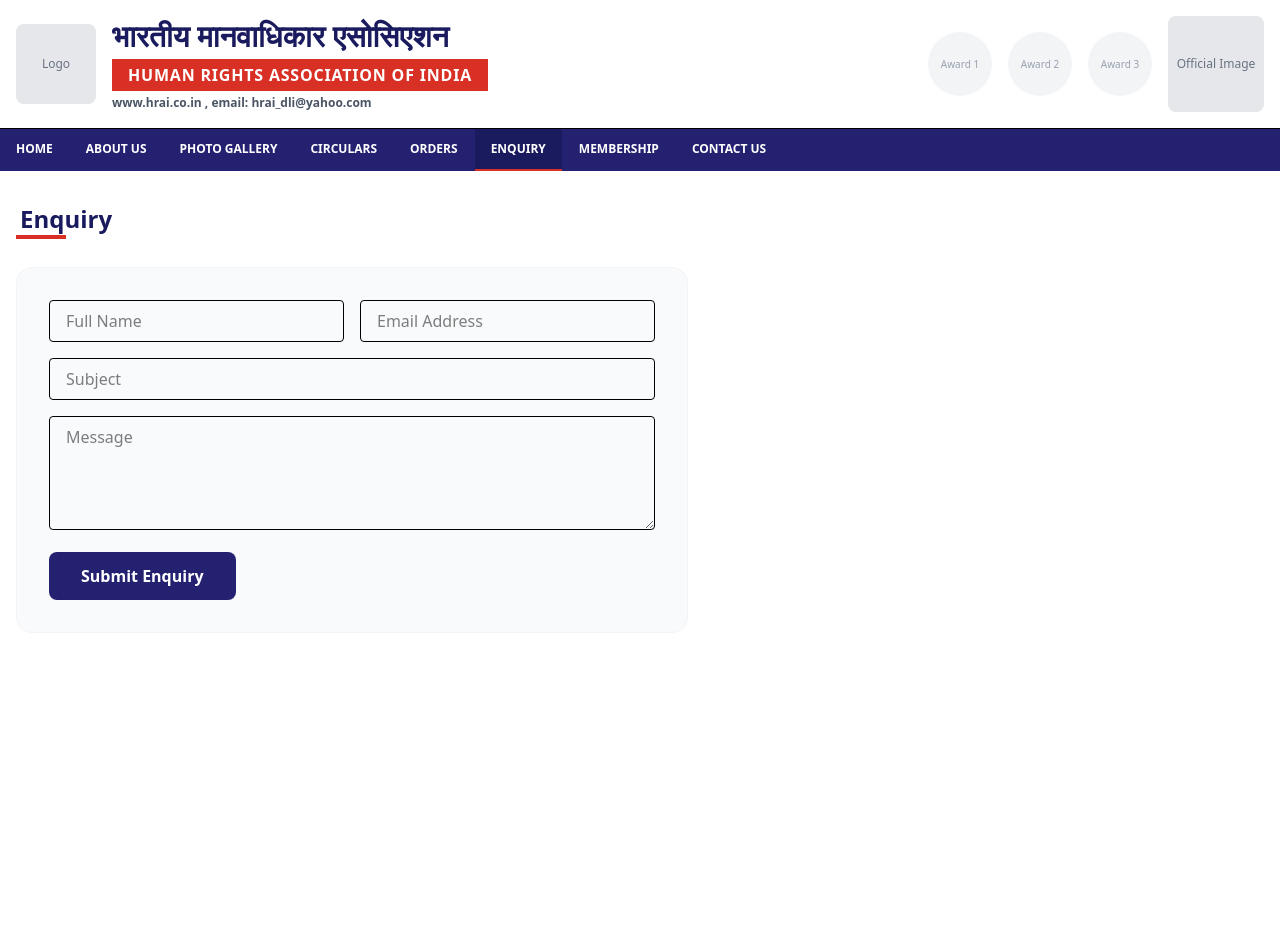
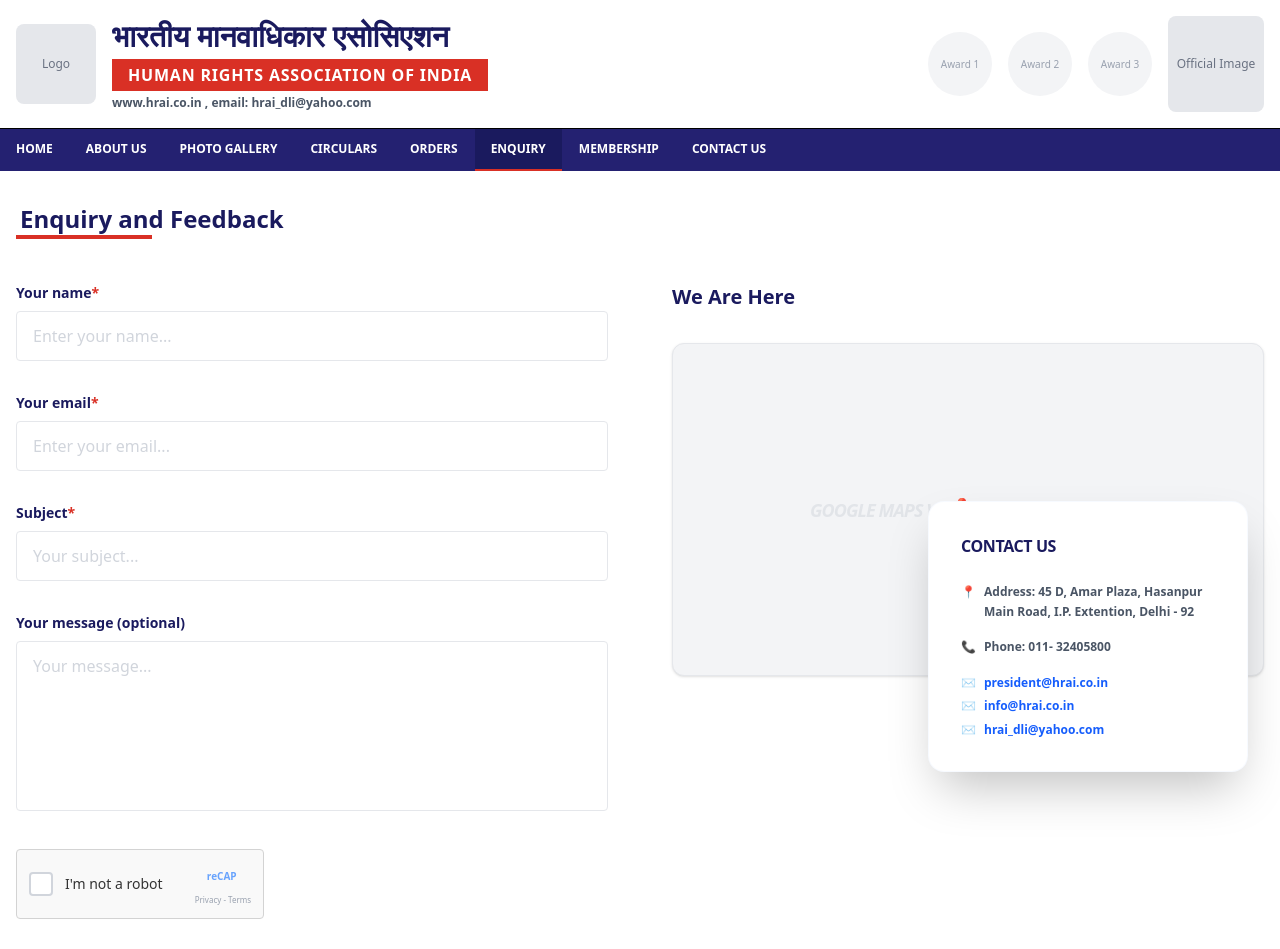
Before and after one commit to SyraSys/HRAOI, a Next.js app: page /enquiry in a window 1280 px wide. Shown: the top 949 px of the page. Built offline with nearby package versions, Linux system fonts and the light colour scheme.

Commit message:
update enquiry page

```diff
--- a/app/enquiry/page.tsx
+++ b/app/enquiry/page.tsx
@@ -1,20 +1,127 @@
+"use client";
+
+import Image from "next/image";
+
 export default function Enquiry() {
     return (
-        <div className="bg-white min-h-screen container mx-auto px-4 py-8">
-            <h2 className="text-2xl font-bold text-[#1a1a5e] mb-8 inline-block relative px-1">
-                Enquiry
-                <div className="absolute left-0 -bottom-1 w-1/2 h-1 bg-[#d93025]"></div>
-            </h2>
-            <div className="max-w-2xl bg-gray-50 p-8 rounded-2xl border border-gray-100">
-                <form className="space-y-4">
-                    <div className="grid grid-cols-1 md:grid-cols-2 gap-4">
-                        <input type="text" placeholder="Full Name" className="w-full px-4 py-2 border rounded focus:ring-1 focus:ring-[#242171] outline-none" />
-                        <input type="email" placeholder="Email Address" className="w-full px-4 py-2 border rounded focus:ring-1 focus:ring-[#242171] outline-none" />
+        <div className="bg-white min-h-screen">
+            <div className="container mx-auto px-4 py-8">
+                {/* Page Title */}
+                <div className="mb-12">
+                    <h2 className="text-2xl font-bold text-[#1a1a5e] inline-block relative px-1">
+                        Enquiry and Feedback
+                        <div className="absolute left-0 -bottom-1 w-1/2 h-1 bg-[#d93025]"></div>
+                    </h2>
+                </div>
+
+                <div className="grid grid-cols-1 lg:grid-cols-2 gap-16 items-start">
+                    {/* Left Side: Form */}
+                    <div className="space-y-6">
+                        <form className="space-y-8">
+                            <div className="space-y-2">
+                                <label className="block text-sm font-bold text-[#1a1a5e]">Your name<span className="text-[#d93025]">*</span></label>
+                                <input
+                                    type="text"
+                                    placeholder="Enter your name..."
+                                    className="w-full px-4 py-3 border border-gray-200 rounded focus:border-[#242171] focus:ring-1 focus:ring-[#242171] outline-none transition-all placeholder:text-gray-300"
+                                />
+                            </div>
+
+                            <div className="space-y-2">
+                                <label className="block text-sm font-bold text-[#1a1a5e]">Your email<span className="text-[#d93025]">*</span></label>
+                                <input
+                                    type="email"
+                                    placeholder="Enter your email..."
+                                    className="w-full px-4 py-3 border border-gray-200 rounded focus:border-[#242171] focus:ring-1 focus:ring-[#242171] outline-none transition-all placeholder:text-gray-300"
+                                />
+                            </div>
+
+                            <div className="space-y-2">
+                                <label className="block text-sm font-bold text-[#1a1a5e]">Subject<span className="text-[#d93025]">*</span></label>
+                                <input
+                                    type="text"
+                                    placeholder="Your subject..."
+                                    className="w-full px-4 py-3 border border-gray-200 rounded focus:border-[#242171] focus:ring-1 focus:ring-[#242171] outline-none transition-all placeholder:text-gray-300"
+                                />
+                            </div>
+
+                            <div className="space-y-2">
+                                <label className="block text-sm font-bold text-[#1a1a5e]">Your message (optional)</label>
+                                <textarea
+                                    rows={6}
+                                    placeholder="Your message..."
+                                    className="w-full px-4 py-3 border border-gray-200 rounded focus:border-[#242171] focus:ring-1 focus:ring-[#242171] outline-none transition-all resize-none placeholder:text-gray-300"
+                                ></textarea>
+                            </div>
+
+                            {/* reCAPTCHA Mockup */}
+                            <div className="bg-[#f9f9f9] border border-[#d3d3d3] rounded-sm p-3 w-fit flex items-center gap-4">
+                                <div className="flex items-center gap-3">
+                                    <div className="w-6 h-6 border-2 border-gray-300 bg-white rounded-sm cursor-pointer"></div>
+                                    <span className="text-sm text-[#333]">I'm not a robot</span>
+                                </div>
+                                <div className="flex flex-col items-center ml-4">
+                                    <div className="w-8 h-8 relative opacity-70">
+                                        <div className="absolute inset-0 border-2 border-blue-500 rounded-full border-t-transparent animate-spin hidden"></div>
+                                        <span className="text-[10px] font-bold text-blue-500">reCAP</span>
+                                    </div>
+                                    <span className="text-[8px] text-gray-400">Privacy - Terms</span>
+                                </div>
+                            </div>
+
+                            <button
+                                type="submit"
+                                className="bg-[#242171] text-white px-12 py-3 rounded font-bold hover:bg-[#1a1a5e] transition-all uppercase tracking-widest text-sm shadow-md"
+                            >
+                                Send
+                            </button>
+                        </form>
                     </div>
-                    <input type="text" placeholder="Subject" className="w-full px-4 py-2 border rounded focus:ring-1 focus:ring-[#242171] outline-none" />
-                    <textarea placeholder="Message" rows={4} className="w-full px-4 py-2 border rounded focus:ring-1 focus:ring-[#242171] outline-none"></textarea>
-                    <button className="bg-[#242171] text-white px-8 py-3 rounded-lg font-bold hover:bg-[#1a1a5e] transition-colors">Submit Enquiry</button>
-                </form>
+
+                    {/* Right Side: Map & Info */}
+                    <div className="space-y-8">
+                        <h3 className="text-xl font-bold text-[#1a1a5e]">We Are Here</h3>
+
+                        <div className="relative group">
+                            {/* Map Placeholder */}
+                            <div className="w-full aspect-video bg-gray-100 rounded-xl overflow-hidden shadow-sm relative border border-gray-200">
+                                <div className="absolute inset-0 flex items-center justify-center">
+                                    <div className="text-gray-300 font-bold italic text-lg uppercase tracking-tighter opacity-50">Google Maps View: Amar Plaza, Delhi</div>
+                                </div>
+                                {/* Decorative Map Pins Style */}
+                                <div className="absolute top-1/2 left-1/2 -translate-x-1/2 -translate-y-1/2">
+                                    <div className="w-8 h-8 text-red-600">📍</div>
+                                </div>
+                            </div>
+
+                            {/* Overlay Info Box */}
+                            <div className="mt-8 lg:absolute lg:right-4 lg:-bottom-24 lg:mt-0 bg-white p-8 rounded-2xl shadow-2xl border border-blue-50/50 w-full lg:max-w-xs z-10">
+                                <h4 className="text-base font-black text-[#1a1a5e] mb-6 uppercase tracking-tight">Contact Us</h4>
+                                <div className="space-y-4 text-xs font-semibold text-gray-600 leading-relaxed">
+                                    <p className="flex gap-2">
+                                        <span className="text-[#d93025]">📍</span>
+                                        Address: 45 D, Amar Plaza, Hasanpur Main Road, I.P. Extention, Delhi - 92
+                                    </p>
+                                    <p className="flex gap-2">
+                                        <span className="text-blue-500">📞</span>
+                                        Phone: 011- 32405800
+                                    </p>
+                                    <ul className="space-y-1">
+                                        <li className="flex gap-2 text-blue-600 hover:text-[#242171] cursor-pointer">
+                                            <span>✉️</span> president@hrai.co.in
+                                        </li>
+                                        <li className="flex gap-2 text-blue-600 hover:text-[#242171] cursor-pointer">
+                                            <span>✉️</span> info@hrai.co.in
+                                        </li>
+                                        <li className="flex gap-2 text-blue-600 hover:text-[#242171] cursor-pointer">
+                                            <span>✉️</span> hrai_dli@yahoo.com
+                                        </li>
+                                    </ul>
+                                </div>
+                            </div>
+                        </div>
+                    </div>
+                </div>
             </div>
         </div>
     );
```
